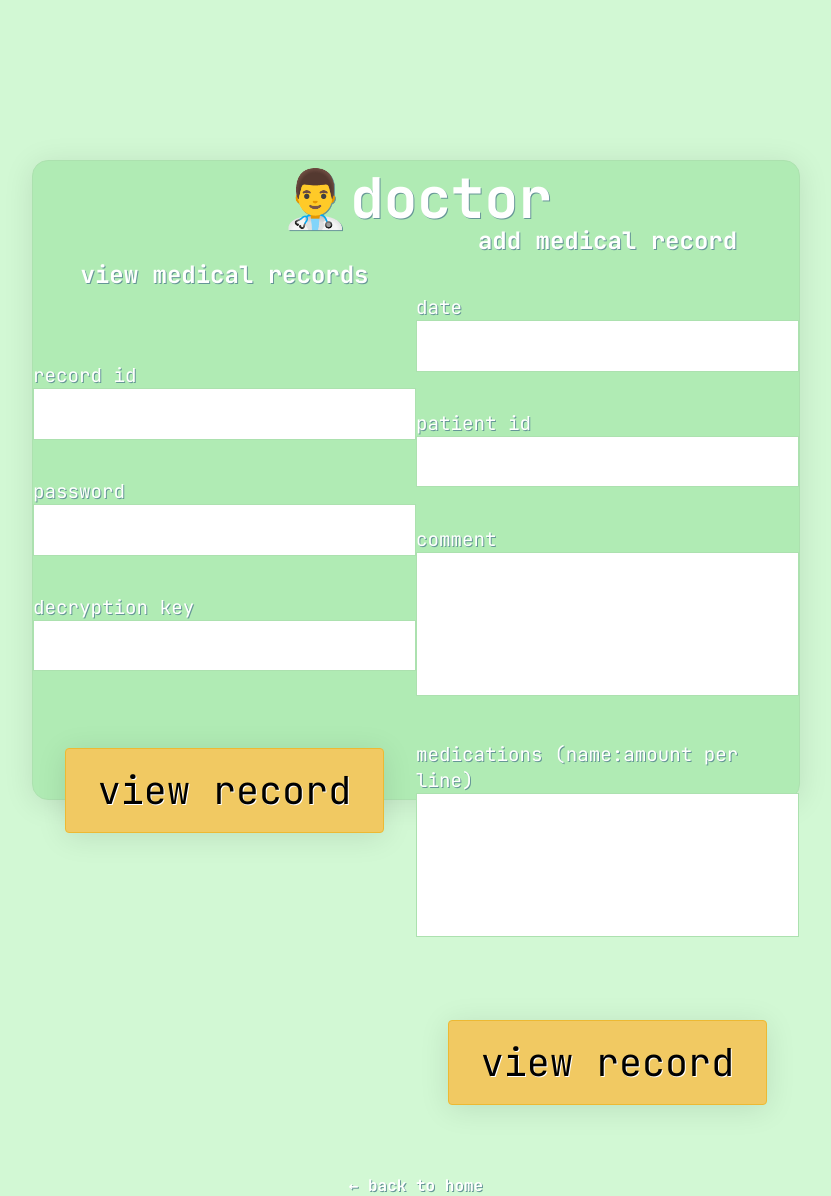
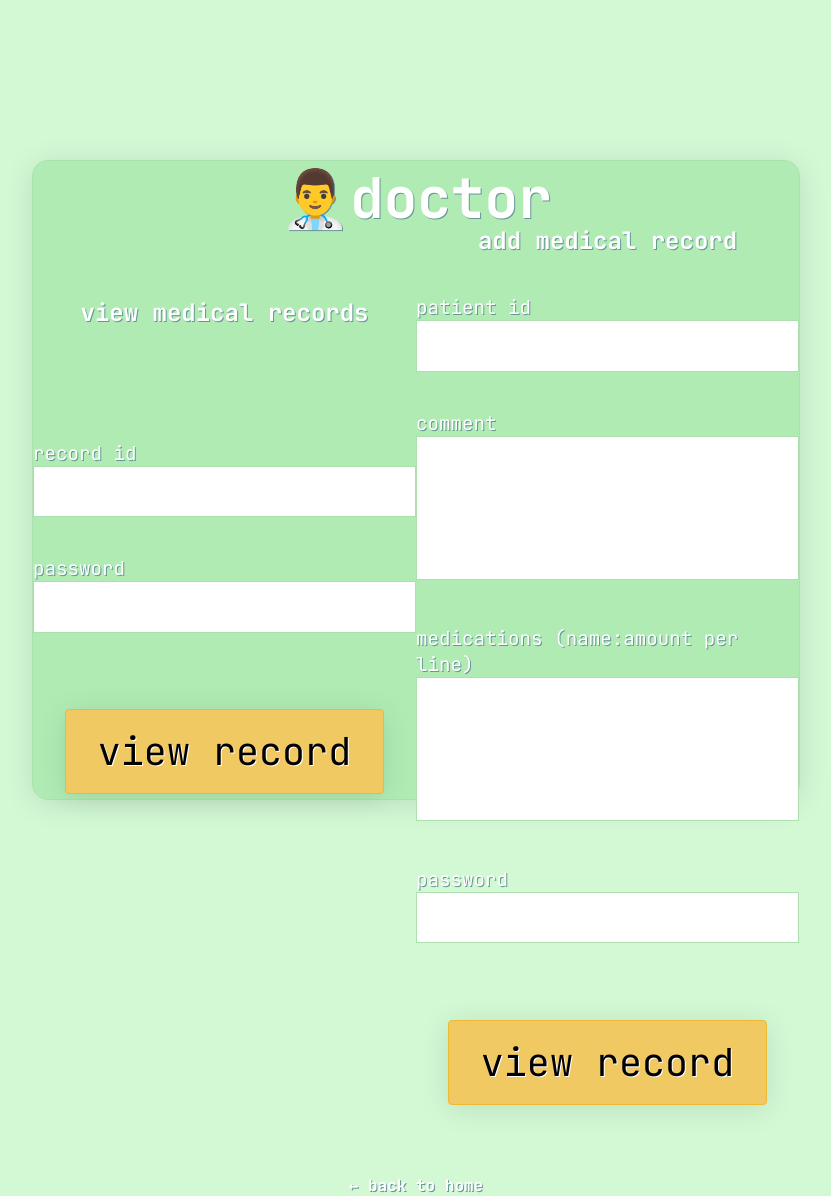
Before and after one commit to sourcery-ai-experiments/medichain, a Flask app: page /doctor in a window 1280 px wide. Shown: the whole page, without its empty margins (224-1055 px from the left). Run offline with Flask 3, Linux system fonts and the light colour scheme.

Commit message:
Key Manager for doctors (#23)

```diff
--- a/app.py
+++ b/app.py
@@ -1,6 +1,9 @@
-from flask import Flask, render_template, redirect, url_for, flash, request
+import logging
+from cryptography.fernet import InvalidToken
+from flask import Flask, render_template, redirect, url_for, flash, session
 
 from blockchain import Blockchain
+from doctor_key_manager import DoctorKeyManager
 from encryption import CryptographyManager
 from forms import PatientForm, EmergencyForm, ViewMedicalRecordForm, AddMedicalRecordForm
 from smart_contract import SmartContract
@@ -9,8 +12,11 @@ app = Flask(__name__)
 app.config['SECRET_KEY'] = 'your_secret_key_here'
 blockchain = Blockchain(difficulty=1)
 crypto_manager = CryptographyManager()
+key_manager = DoctorKeyManager()
 
 logged_doctor_id = "D456"
+doctor_password = "securepassword"
+key_manager.create_account(logged_doctor_id, doctor_password)
 
 
 def create_smart_contract(patient_id, doctor_id):
@@ -46,11 +52,10 @@ def doctor():
     view_form = ViewMedicalRecordForm()
     add_form = AddMedicalRecordForm()
     if view_form.validate_on_submit():
+        session['password'] = add_form.password.data
         flash('Viewing medical records', 'success')
-        return redirect(url_for('view_medical_record', record_id=view_form.record_id.data,
-                                decryption_key=view_form.decryption_key.data))
+        return redirect(url_for('view_medical_record', record_id=view_form.record_id.data))
     elif add_form.validate_on_submit():
-        date = add_form.date.data
         patient_id = add_form.patient_id.data
         comment = add_form.comment.data
         predicaments_raw = add_form.predicaments.data.split('\n')
@@ -60,14 +65,18 @@ def doctor():
         smart_contract = create_smart_contract(patient_id, logged_doctor_id)
 
         try:
-            mined_block, encryption_key = smart_contract.add_medical_record(date, patient_id, comment, predicaments)
+            mined_block, encryption_key = smart_contract.add_medical_record(patient_id, comment, predicaments)
             if mined_block:
+                key_manager.add_key(logged_doctor_id, patient_id, encryption_key, add_form.password.data)
                 flash('Medical record added and saved to blockchain', 'success')
-                print('Encryption key:', encryption_key)
             else:
                 flash('Failed to add medical record', 'danger')
         except PermissionError as e:
             flash(str(e), 'danger')
+        except InvalidToken as e:
+            flash('Invalid password', 'danger')
+            logging.error('Invalid password')
+            return redirect(url_for('doctor'))
 
         return redirect(url_for('home'))
 
@@ -86,16 +95,23 @@ def emergency():
 
 @app.route('/view_medical_record/<record_id>')
 def view_medical_record(record_id):
-    decryption_key = request.args.get('decryption_key')
     medical_record = {"record_id": record_id}
 
+    password = session.get('password')
+    if not password:
+        flash('Password not found in session', 'danger')
+        return redirect(url_for('home'))
+
     try:
+        decryption_key = key_manager.get_key(logged_doctor_id, record_id, password)
         smart_contract = create_smart_contract(medical_record['record_id'], logged_doctor_id)
         decrypted_data = smart_contract.view_medical_record(record_id, decryption_key)
         medical_record.update(decrypted_data)
     except ValueError as e:
         flash(str(e), 'danger')
         return redirect(url_for('home'))
+    finally:
+        session.pop('password', None)
 
     return render_template('view_medical_record.html', medical_record=medical_record)
 
--- a/forms.py
+++ b/forms.py
@@ -7,20 +7,20 @@ class PatientForm(FlaskForm):
     name = StringField('Name', validators=[DataRequired()])
     age = IntegerField('Age', validators=[DataRequired()])
     submit = SubmitField('View Record')
+    decryption_key = StringField('Decryption Key', validators=[DataRequired()])
 
 
 class ViewMedicalRecordForm(FlaskForm):
     record_id = StringField('Record ID', validators=[DataRequired()])
     password = PasswordField('Password', validators=[DataRequired()])
-    decryption_key = StringField('Decryption Key', validators=[DataRequired()])
     submit = SubmitField('View Record')
 
 
 class AddMedicalRecordForm(FlaskForm):
-    date = StringField('Date', validators=[DataRequired()])
     patient_id = StringField('Patient ID', validators=[DataRequired()])
     comment = TextAreaField('Comment', validators=[DataRequired()])
     predicaments = TextAreaField('Medications (name:amount per line)', validators=[DataRequired()])
+    password = PasswordField('Password', validators=[DataRequired()])
     submit = SubmitField('Add Record')
 
 
--- a/smart_contract.py
+++ b/smart_contract.py
@@ -63,7 +63,7 @@ class SmartContract:
     def execute(self, func: callable):
         func()
 
-    def add_medical_record(self, date: datetime, patient_id: str, comment: str, predicaments: list[tuple[str, int]]):
+    def add_medical_record(self, patient_id: str, comment: str, predicaments: list[tuple[str, int]]):
 
         if self.access_control.can_write(self.doctor_id):
             # Create MedicalRecord
--- a/templates/doctor.html
+++ b/templates/doctor.html
@@ -34,13 +34,6 @@
                             <span class="error">[{{ error }}]</span><br>
                             {% endfor %}
                         </p>
-                        <p>
-                            {{ view_form.decryption_key.label }}<br>
-                            {{ view_form.decryption_key(size=32) }}<br>
-                            {% for error in view_form.decryption_key.errors %}
-                            <span class="error">[{{ error }}]</span><br>
-                            {% endfor %}
-                        </p>
                         <div class="form-button-pane">
                             <div class="flex-row w-100" style="margin-bottom: 2rem; justify-content: space-evenly;">
                                 <div>
@@ -54,13 +47,6 @@
                     <h2>Add Medical Record</h2>
                     <form method="POST" action="{{ url_for('doctor') }}">
                         {{ add_form.hidden_tag() }}
-                        <p>
-                            {{ add_form.date.label }}<br>
-                            {{ add_form.date(size=32) }}<br>
-                            {% for error in add_form.date.errors %}
-                                <span class="error">[{{ error }}]</span><br>
-                            {% endfor %}
-                        </p>
                         <p>
                             {{ add_form.patient_id.label }}<br>
                             {{ add_form.patient_id(size=32) }}<br>
@@ -79,6 +65,13 @@
                             {{ add_form.predicaments.label }}<br>
                             {{ add_form.predicaments(cols=32, rows=4) }}<br>
                             {% for error in add_form.predicaments.errors %}
+                                <span class="error">[{{ error }}]</span><br>
+                            {% endfor %}
+                        </p>
+                        <p>
+                            {{ add_form.password.label }}<br>
+                            {{ add_form.password(size=32) }}<br>
+                            {% for error in add_form.password.errors %}
                                 <span class="error">[{{ error }}]</span><br>
                             {% endfor %}
                         </p>
--- a/templates/patient.html
+++ b/templates/patient.html
@@ -34,9 +34,9 @@
                         {% endfor %}
                     </p>
                     <p>
-                        {{ view_form.decryption_key.label }}<br>
-                        {{ view_form.decryption_key(size=32) }}<br>
-                        {% for error in view_form.decryption_key.errors %}
+                        {{ form.decryption_key.label }}<br>
+                        {{ form.decryption_key(size=32) }}<br>
+                        {% for error in form.decryption_key.errors %}
                             <span class="error">[{{ error }}]</span><br>
                         {% endfor %}
                     </p>
```
Also changed, not shown: doctor_key_manager.py (added, +69 -0 lines).
